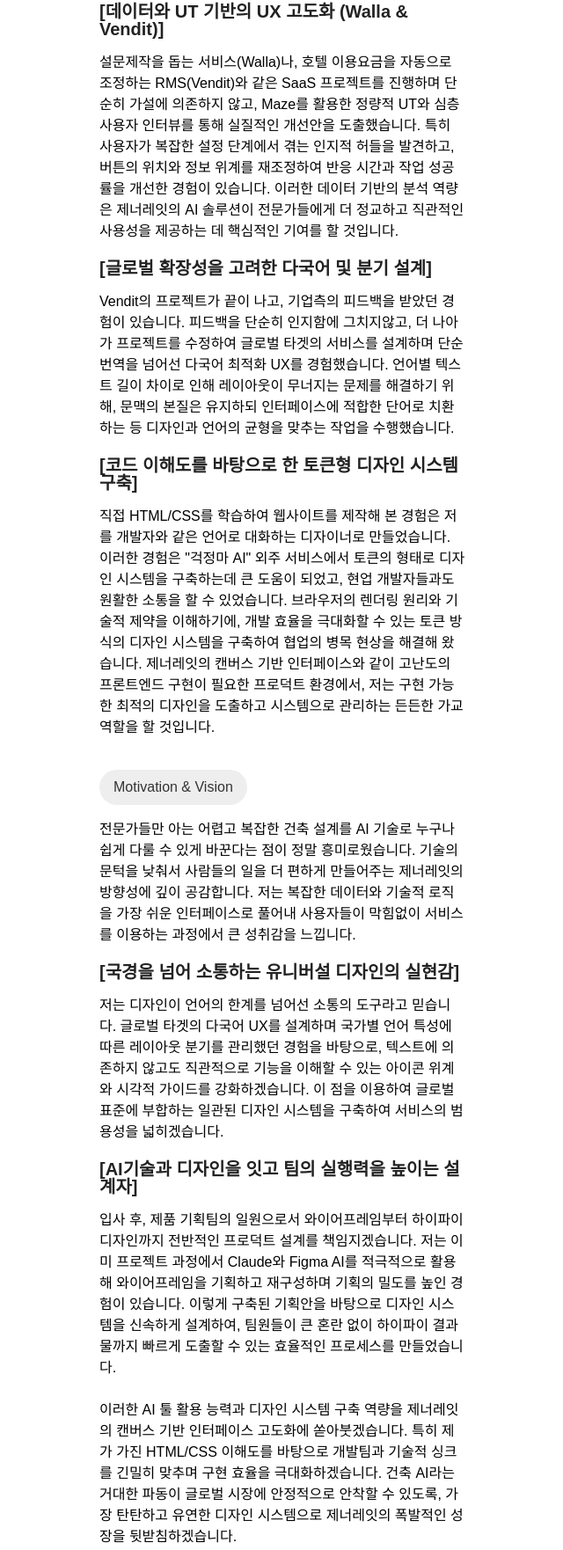
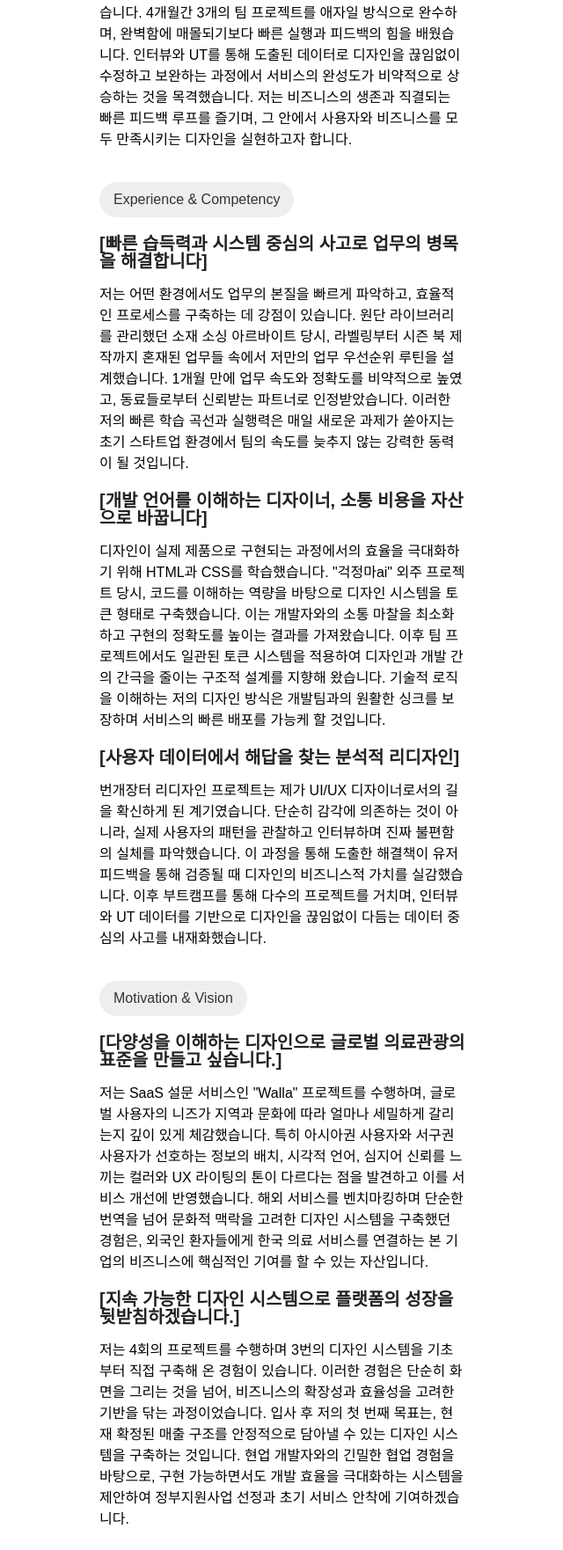
Before and after one commit to chasumin667-sudo/portfolio, a plain HTML site: page introduce.html in a window 1280 px wide. Shown: the part 1634-3396 px from the top of the page at 88% size, without its empty margins (319-959 px from the left). Drawn offline with Linux system fonts and the light colour scheme; a web font is replaced by a local one.

Commit message:
메디컬 지원용 자소서 수정

```diff
--- a/introduce.html
+++ b/introduce.html
@@ -22,29 +22,27 @@
 
         <div class="chip">My background</div>
         <div class="Background">
-            <p>저는 디자인을 단순히 시각적인 영역에 국한하지 않고, 인간의 심리와 행동 패턴을 분석하여 사용자의 인지 부하를 최소화하는 인지적 가이드를 설계하는 데 집중합니다. 대학 시절부터 심리학에 깊은 관심을 두고 관련 수업과 전문 서적을 통해 습득한 통찰력은, 복잡한 정보를 구조화하여 사용자에게 가장 편안한 동선을 제안하는 저만의 디자인 원칙이 되었습니다.<br><br>
-            제가 생각하는 좋은 디자인이란 디자이너의 창의성을 바탕으로 하되, 사용자가 도구를 사용하는 과정에서 어떠한 혼란이나 장벽도 느끼지 않고 목적지까지 도착할 수 있도록 인도하는 것입니다. 특히 AI 기술이 집약된 B2B SaaS 환경에서는, 전문가들이 도구의 사용법을 익히는 데 에너지를 쓰지 않고 본연의 업무인 설계와 창조에만 몰입할 수 있도록 돕는 심리적 배려가 필수적입니다.</p>
+            <p>저에게 좋은 디자인이란 사용자가 목적지까지 가는 과정에서 단 한 번의 당황함 없이, 다음 단계를 명확히 인지하도록 인도하는 친절한 내비게이터가 되는 것입니다. 특히 투명한 의료관광을 지향하는 스타트업에서 디자인은 단순히 시각적인 아름다움을 넘어, 서비스의 진실성과 전문성을 전달하는 가장 강력한 첫인상입니다. 정보의 비대칭이 심하고 언어의 장벽이 존재하는 의료 서비스 분야일수록, 인터페이스는 사용자에게 심리적 안전벨트 역할을 해야 합니다.<br><br>
+            저는 과거 배리어프리 키오스크 프로젝트를 진행하며, 신체적·심리적 제약이 있는 사용자도 매끄럽게 흐름을 따라갈 수 있는 유니버설 디자인의 힘을 경험했습니다. 불필요한 요소를 덜어낸 깔끔한 UI와 직관적인 정보 설계는 사용자의 이탈을 막는 핵심 장치입니다. 저는 사용자가 인터페이스를 마주하는 순간부터 서비스를 신뢰할 수 있도록, 가장 명료하고 투명한 사용자 흐름을 구축하는 것을 디자인의 최우선 가치로 삼습니다.<br><br>
+        또한, 초기 스타트업의 핵심인 속도와 개선의 가치를 몸소 익혔습니다. 4개월간 3개의 팀 프로젝트를 애자일 방식으로 완수하며, 완벽함에 매몰되기보다 빠른 실행과 피드백의 힘을 배웠습니다. 인터뷰와 UT를 통해 도출된 데이터로 디자인을 끊임없이 수정하고 보완하는 과정에서 서비스의 완성도가 비약적으로 상승하는 것을 목격했습니다. 저는 비즈니스의 생존과 직결되는 빠른 피드백 루프를 즐기며, 그 안에서 사용자와 비즈니스를 모두 만족시키는 디자인을 실현하고자 합니다.</p>
         </div>
 
             <div class="chip">Experience & Competency</div>
         <div class="Experience">
-    <h3>[데이터와 UT 기반의 UX 고도화 (Walla & Vendit)]</h3>
-    <p>설문제작을 돕는 서비스(Walla)나, 호텔 이용요금을 자동으로 조정하는 RMS(Vendit)와 같은 SaaS 프로젝트를 진행하며 단순히 가설에 의존하지 않고, Maze를 활용한 정량적 UT와 심층 사용자 인터뷰를 통해 실질적인 개선안을 도출했습니다. 특히 사용자가 복잡한 설정 단계에서 겪는 인지적 허들을 발견하고, 버튼의 위치와 정보 위계를 재조정하여 반응 시간과 작업 성공률을 개선한 경험이 있습니다. 이러한 데이터 기반의 분석 역량은 제너레잇의 AI 솔루션이 전문가들에게 더 정교하고 직관적인 사용성을 제공하는 데 핵심적인 기여를 할 것입니다.</p>
-    <h3>[글로벌 확장성을 고려한 다국어 및 분기 설계]</h3>
-    <p>Vendit의 프로젝트가 끝이 나고, 기업측의 피드백을 받았던 경험이 있습니다. 피드백을 단순히 인지함에 그치지않고, 더 나아가 프로젝트를 수정하여 글로벌 타겟의 서비스를 설계하며 단순 번역을 넘어선 다국어 최적화 UX를 경험했습니다. 언어별 텍스트 길이 차이로 인해 레이아웃이 무너지는 문제를 해결하기 위해, 문맥의 본질은 유지하되 인터페이스에 적합한 단어로 치환하는 등 디자인과 언어의 균형을 맞추는 작업을 수행했습니다.</p>
-    <h3>[코드 이해도를 바탕으로 한 토큰형 디자인 시스템 구축]</h3>
-    <p>직접 HTML/CSS를 학습하여 웹사이트를 제작해 본 경험은 저를 개발자와 같은 언어로 대화하는 디자이너로 만들었습니다. 이러한 경험은 "걱정마 AI" 외주 서비스에서 토큰의 형태로 디자인 시스템을 구축하는데 큰 도움이 되었고, 현업 개발자들과도 원활한 소통을 할 수 있었습니다. 브라우저의 렌더링 원리와 기술적 제약을 이해하기에, 개발 효율을 극대화할 수 있는 토큰 방식의 디자인 시스템을 구축하여 협업의 병목 현상을 해결해 왔습니다. 제너레잇의 캔버스 기반 인터페이스와 같이 고난도의 프론트엔드 구현이 필요한 프로덕트 환경에서, 저는 구현 가능한 최적의 디자인을 도출하고 시스템으로 관리하는 든든한 가교 역할을 할 것입니다.</p>
+    <h3>[빠른 습득력과 시스템 중심의 사고로 업무의 병목을 해결합니다]</h3>
+    <p>저는 어떤 환경에서도 업무의 본질을 빠르게 파악하고, 효율적인 프로세스를 구축하는 데 강점이 있습니다. 원단 라이브러리를 관리했던 소재 소싱 아르바이트 당시, 라벨링부터 시즌 북 제작까지 혼재된 업무들 속에서 저만의 업무 우선순위 루틴을 설계했습니다. 1개월 만에 업무 속도와 정확도를 비약적으로 높였고, 동료들로부터 신뢰받는 파트너로 인정받았습니다. 이러한 저의 빠른 학습 곡선과 실행력은 매일 새로운 과제가 쏟아지는 초기 스타트업 환경에서 팀의 속도를 늦추지 않는 강력한 동력이 될 것입니다.</p>
+    <h3>[개발 언어를 이해하는 디자이너, 소통 비용을 자산으로 바꿉니다]</h3>
+    <p>디자인이 실제 제품으로 구현되는 과정에서의 효율을 극대화하기 위해 HTML과 CSS를 학습했습니다. "걱정마ai" 외주 프로젝트 당시, 코드를 이해하는 역량을 바탕으로 디자인 시스템을 토큰 형태로 구축했습니다. 이는 개발자와의 소통 마찰을 최소화하고 구현의 정확도를 높이는 결과를 가져왔습니다. 이후 팀 프로젝트에서도 일관된 토큰 시스템을 적용하여 디자인과 개발 간의 간극을 줄이는 구조적 설계를 지향해 왔습니다. 기술적 로직을 이해하는 저의 디자인 방식은 개발팀과의 원활한 싱크를 보장하며 서비스의 빠른 배포를 가능케 할 것입니다.</p>
+    <h3>[사용자 데이터에서 해답을 찾는 분석적 리디자인]</h3>
+    <p>번개장터 리디자인 프로젝트는 제가 UI/UX 디자이너로서의 길을 확신하게 된 계기였습니다. 단순히 감각에 의존하는 것이 아니라, 실제 사용자의 패턴을 관찰하고 인터뷰하며 진짜 불편함의 실체를 파악했습니다. 이 과정을 통해 도출한 해결책이 유저 피드백을 통해 검증될 때 디자인의 비즈니스적 가치를 실감했습니다. 이후 부트캠프를 통해 다수의 프로젝트를 거치며, 인터뷰와 UT 데이터를 기반으로 디자인을 끊임없이 다듬는 데이터 중심의 사고를 내재화했습니다.</p>
         </div>
 
             <div class="chip">Motivation & Vision</div>
         <div class="Motivation">
-            <p>전문가들만 아는 어렵고 복잡한 건축 설계를 AI 기술로 누구나 쉽게 다룰 수 있게 바꾼다는 점이 정말 흥미로웠습니다. 기술의 문턱을 낮춰서 사람들의 일을 더 편하게 만들어주는 제너레잇의 방향성에 깊이 공감합니다. 저는 복잡한 데이터와 기술적 로직을 가장 쉬운 인터페이스로 풀어내 사용자들이 막힘없이 서비스를 이용하는 과정에서 큰 성취감을 느낍니다.</p>
-            <h3>[국경을 넘어 소통하는 유니버설 디자인의 실현감]</h3>
-    <p>저는 디자인이 언어의 한계를 넘어선 소통의 도구라고 믿습니다. 글로벌 타겟의 다국어 UX를 설계하며 국가별 언어 특성에 따른 레이아웃 분기를 관리했던 경험을 바탕으로, 텍스트에 의존하지 않고도 직관적으로 기능을 이해할 수 있는 아이콘 위계와 시각적 가이드를 강화하겠습니다. 이 점을 이용하여 글로벌 표준에 부합하는 일관된 디자인 시스템을 구축하여 서비스의 범용성을 넓히겠습니다.</p>
-
-    <h3>[AI기술과 디자인을 잇고 팀의 실행력을 높이는 설계자]</h3>
-    <p>입사 후, 제품 기획팀의 일원으로서 와이어프레임부터 하이파이 디자인까지 전반적인 프로덕트 설계를 책임지겠습니다. 저는 이미 프로젝트 과정에서 Claude와 Figma AI를 적극적으로 활용해 와이어프레임을 기획하고 재구성하며 기획의 밀도를 높인 경험이 있습니다. 이렇게 구축된 기획안을 바탕으로 디자인 시스템을 신속하게 설계하여, 팀원들이 큰 혼란 없이 하이파이 결과물까지 빠르게 도출할 수 있는 효율적인 프로세스를 만들었습니다.<br><br>
-    이러한 AI 툴 활용 능력과 디자인 시스템 구축 역량을 제너레잇의 캔버스 기반 인터페이스 고도화에 쏟아붓겠습니다. 특히 제가 가진 HTML/CSS 이해도를 바탕으로 개발팀과 기술적 싱크를 긴밀히 맞추며 구현 효율을 극대화하겠습니다. 건축 AI라는 거대한 파동이 글로벌 시장에 안정적으로 안착할 수 있도록, 가장 탄탄하고 유연한 디자인 시스템으로 제너레잇의 폭발적인 성장을 뒷받침하겠습니다.</p>
+            <h3>[다양성을 이해하는 디자인으로 글로벌 의료관광의 표준을 만들고 싶습니다.]</h3>
+    <p>저는 SaaS 설문 서비스인 "Walla" 프로젝트를 수행하며, 글로벌 사용자의 니즈가 지역과 문화에 따라 얼마나 세밀하게 갈리는지 깊이 있게 체감했습니다. 특히 아시아권 사용자와 서구권 사용자가 선호하는 정보의 배치, 시각적 언어, 심지어 신뢰를 느끼는 컬러와 UX 라이팅의 톤이 다르다는 점을 발견하고 이를 서비스 개선에 반영했습니다. 해외 서비스를 벤치마킹하며 단순한 번역을 넘어 문화적 맥락을 고려한 디자인 시스템을 구축했던 경험은, 외국인 환자들에게 한국 의료 서비스를 연결하는 본 기업의 비즈니스에 핵심적인 기여를 할 수 있는 자산입니다.</p>
+    <h3>[지속 가능한 디자인 시스템으로 플랫폼의 성장을 뒷받침하겠습니다.]</h3>
+    <p>저는 4회의 프로젝트를 수행하며 3번의 디자인 시스템을 기초부터 직접 구축해 온 경험이 있습니다. 이러한 경험은 단순히 화면을 그리는 것을 넘어, 비즈니스의 확장성과 효율성을 고려한 기반을 닦는 과정이었습니다. 입사 후 저의 첫 번째 목표는, 현재 확정된 매출 구조를 안정적으로 담아낼 수 있는 디자인 시스템을 구축하는 것입니다. 현업 개발자와의 긴밀한 협업 경험을 바탕으로, 구현 가능하면서도 개발 효율을 극대화하는 시스템을 제안하여 정부지원사업 선정과 초기 서비스 안착에 기여하겠습니다.</p>
         </div>
     </div>
 </body>
```
Also changed, not shown: ._introduce.html (added), AI.css (line endings or trailing spaces), AI.html (line endings or trailing spaces), hypebeast-page.css (line endings or trailing spaces), hypebeast-page.html (line endings or trailing spaces), index-style.css (line endings or trailing spaces), index.html (line endings or trailing spaces), introduce.css (line endings or trailing spaces), jaquemus-page.css (line endings or trailing spaces), jaquemus-page.html (line endings or trailing spaces), portfolio.css (line endings or trailing spaces), portfolio.html (line endings or trailing spaces), resume.css (line endings or trailing spaces), resume.html (line endings or trailing spaces), 4 more files.
